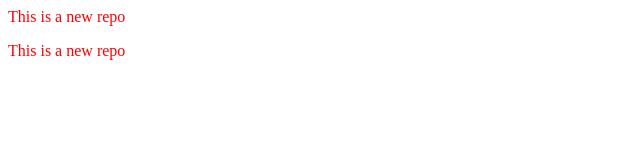
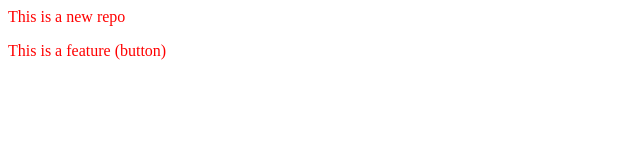
Before and after one commit to SouravK7/localrepo, a plain HTML site: page index.html in a window 1280 px wide. Shown: the full height of the page, 0-640 px from the left. Drawn offline with Linux system fonts and the light colour scheme.

```diff
--- a/index.html
+++ b/index.html
@@ -1,3 +1,3 @@
 <p>This is a new repo</p>
 <link rel="stylesheet" href="style.css">
-<p>This is a new repo</p>
+<p>This is a feature (button)</p>
```
